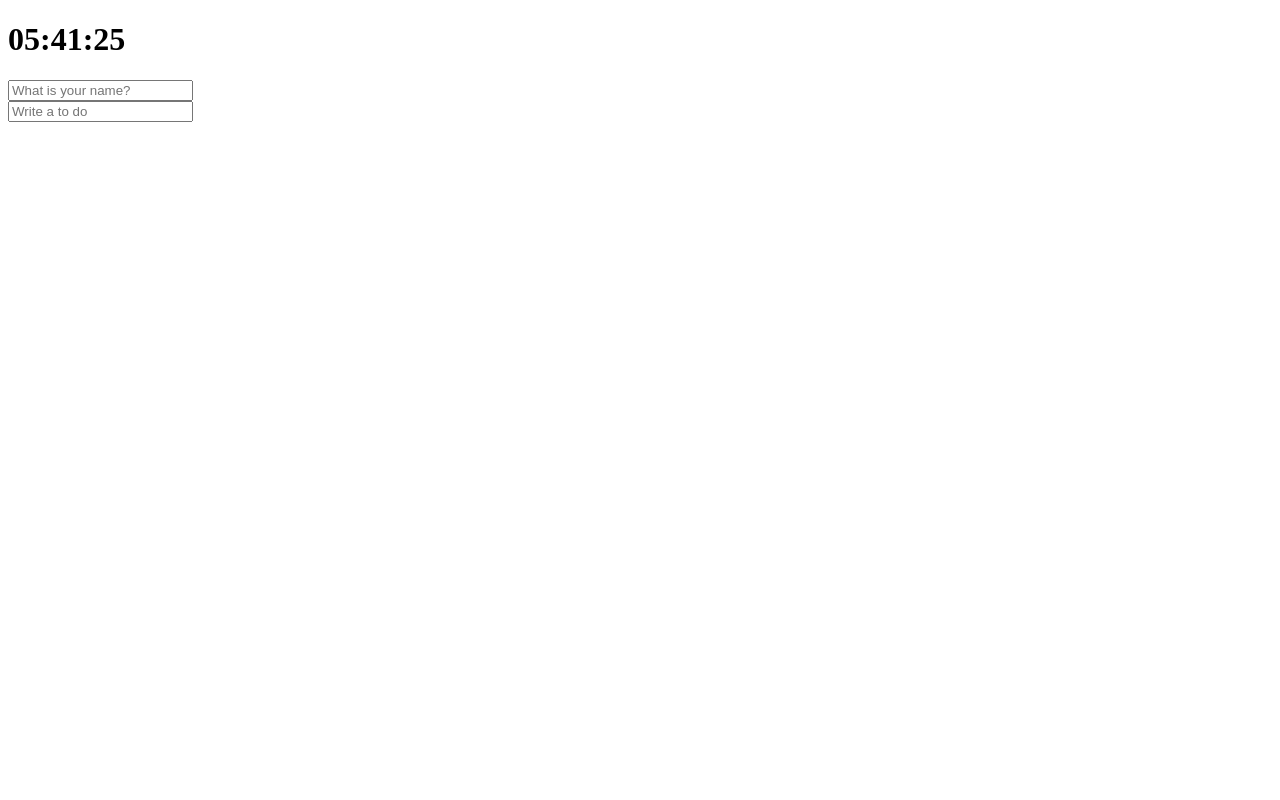
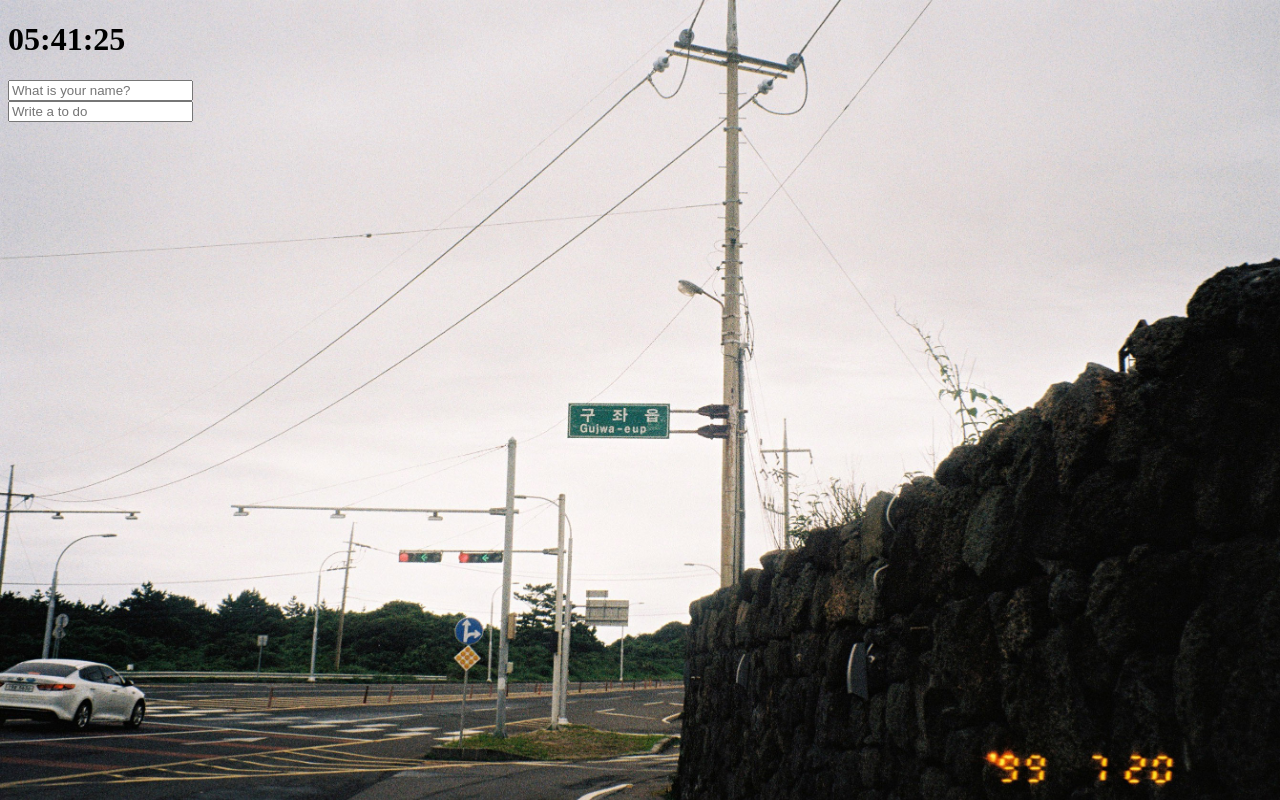
Before and after one commit to dana912/JS-BASICS, a plain HTML site: page index.html in a window 1280 px wide. Drawn offline with Linux system fonts and the light colour scheme.

Commit message:
make background

```diff
--- /dev/null
+++ b/bg.js
@@ -0,0 +1,22 @@
+const body = document.querySelector("body");
+
+const IMG_NUMBER = 4;
+
+function paintImage(imgNumber) {
+  const image = new Image();
+  image.src = `image/${imgNumber + 1}.jpg`;
+  image.classList.add("bgImage");
+  body.appendChild(image);
+}
+
+function genRandom() {
+  const number = Math.floor(Math.random() * IMG_NUMBER);
+  return number;
+}
+
+function init() {
+  const randomNumber = genRandom();
+  paintImage(randomNumber);
+}
+
+init();
--- a/index.css
+++ b/index.css
@@ -1,3 +1,6 @@
+body {
+  background-color: slategray;
+}
 .form,
 .greetings {
   display: none;
@@ -6,3 +9,21 @@
 .showing {
   display: block;
 }
+
+@keyframes fadeIn {
+  form {
+    opacity: 0;
+  }
+  to {
+    opacity: 1;
+  }
+}
+.bgImage {
+  position: absolute;
+  top: 0;
+  left: 0;
+  width: 100%;
+  height: 100%;
+  z-index: -1;
+  animation: fadeIn 1s linear;
+}
--- a/index.html
+++ b/index.html
@@ -21,5 +21,6 @@
     <script src="clock.js"></script>
     <script src="gretting.js"></script>
     <script src="todo.js"></script>
+    <script src="bg.js"></script>
   </body>
 </html>
```
Also changed, not shown: image/1.JPG (added), image/2.JPG (added), image/3.JPG (added), 1 other file.
